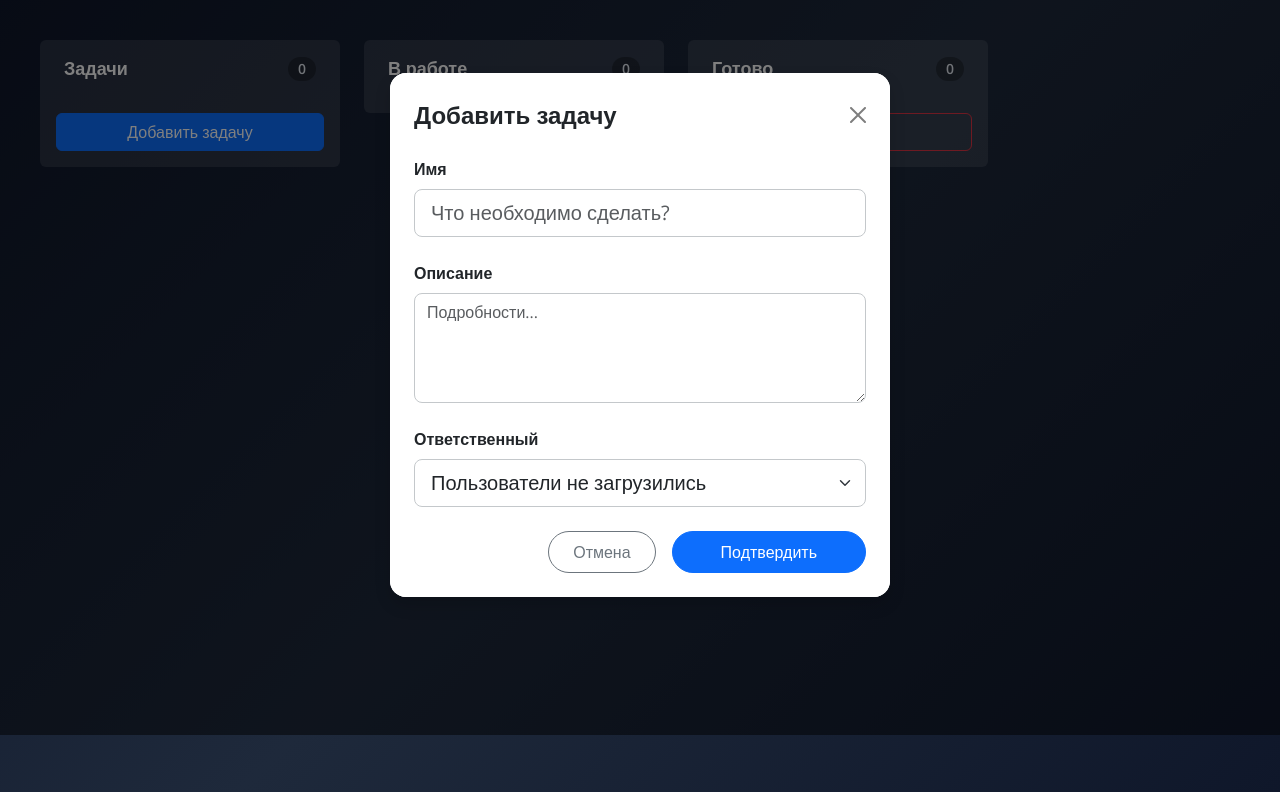
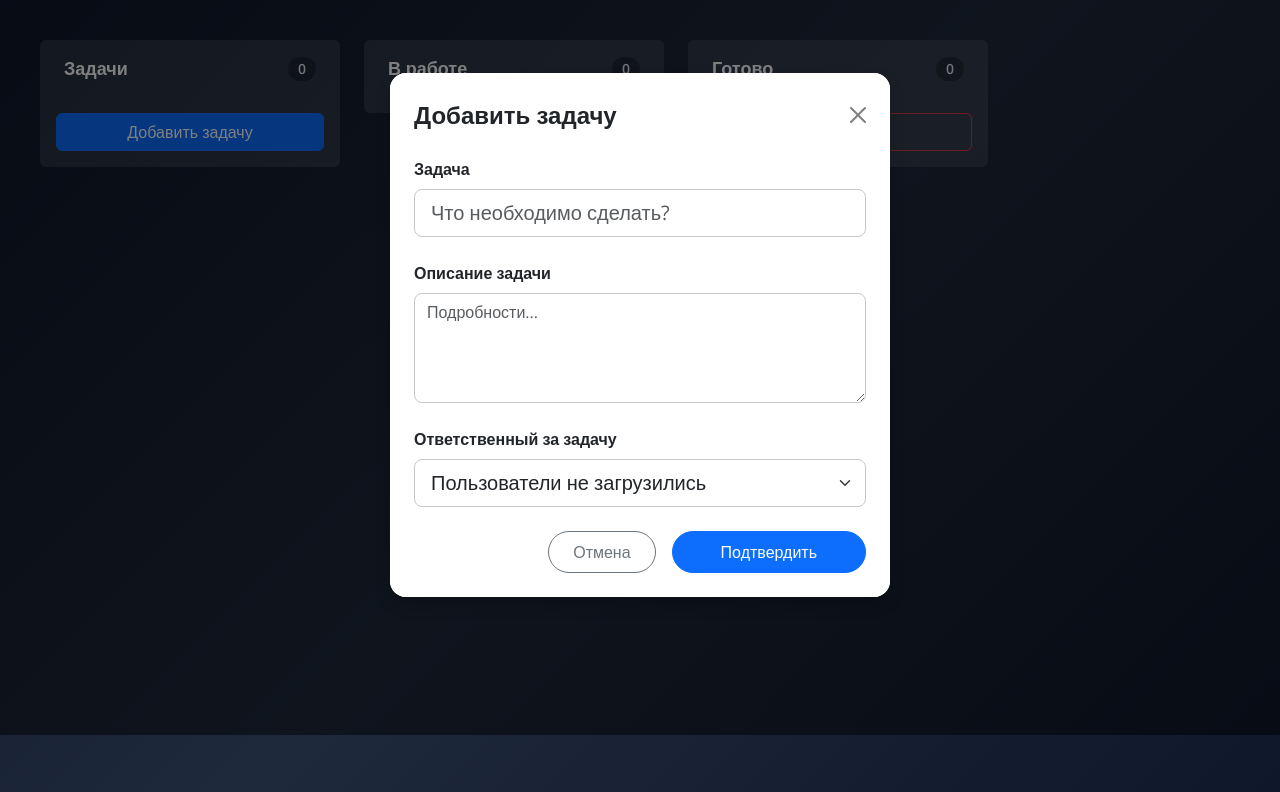
Before and after one commit to mudrydaniil/learning-projects, a website built with Parcel: page src/index.html in a window 1280 px wide. Both pictures are taken after a click on the button "Добавить задачу". Shown: the part 65-857 px from the top of the page. Built offline with nearby package versions, Linux system fonts and the light colour scheme; no server answers.

```diff
--- a/src/index.html
+++ b/src/index.html
@@ -91,19 +91,19 @@
         <div class="modal-body bg-white px-4 pb-4">
           <form id="taskForm">
             <div class="mb-4">
-              <label for="modalTitle" class="form-label fw-semibold text-dark mb-2">Имя</label>
+              <label for="modalTitle" class="form-label fw-semibold text-dark mb-2">Задача</label>
               <input type="text" class="form-control form-control-lg rounded-3 border-secondary-subtle" id="modalTitle"
                 placeholder="Что необходимо сделать?" required>
             </div>
 
             <div class="mb-4">
-              <label for="modalDescription" class="form-label fw-semibold text-dark mb-2">Описание</label>
+              <label for="modalDescription" class="form-label fw-semibold text-dark mb-2">Описание задачи</label>
               <textarea class="form-control rounded-3 border-secondary-subtle" id="modalDescription" rows="4"
                 placeholder="Подробности..."></textarea>
             </div>
 
             <div class="mb-4">
-              <label for="modalUser" class="form-label fw-semibold text-dark mb-2">Ответственный</label>
+              <label for="modalUser" class="form-label fw-semibold text-dark mb-2">Ответственный за задачу</label>
               <select class="form-select form-select-lg rounded-3 border-secondary-subtle" id="modalUser">
                 <option value="" selected disabled>Выберите пользователя</option>
               </select>
```
